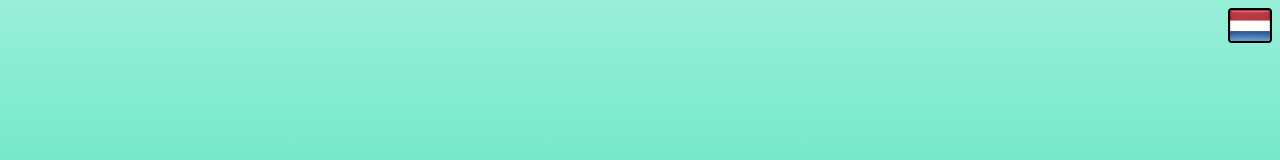
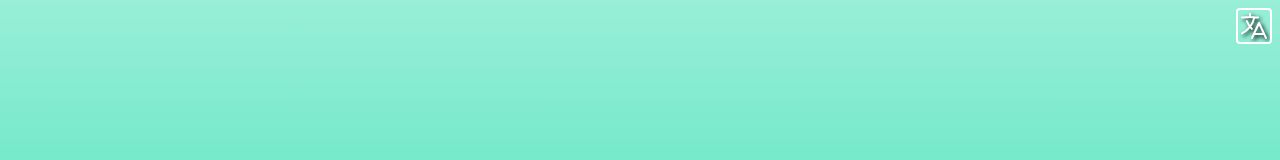
Before and after one commit to julianvansm/portfolio, a Vue app: page / in a window 1280 px wide. Shown: the top 160 px of the page. Built offline with nearby package versions, Linux system fonts and the light colour scheme.

Commit message:
lan switch

```diff
--- a/src/components/Welcome.vue
+++ b/src/components/Welcome.vue
@@ -1,16 +1,25 @@
 <template>
   <animation-tester class="-z-10 fixed"></animation-tester>
 
-  <span class="z-50 fixed top-0 right-0 m-2 border-black border-2 rounded overflow-hidden">
+  <span class="z-50 fixed top-0 right-0 m-2  border-white border-2 rounded overflow-hidden">
         <a class="hover:cursor-pointer" @click="lan()">
-                <img v-if="english === true" src="../../public/images/nl.png" alt="images/nl2.png"
-                     height="40"
-                     width="40">
-              <img v-if="english === false" src="../../public/images/en.png" alt="images/nl2.png"
-                   height="40"
-                   width="40">
+          <svg xmlns="http://www.w3.org/2000/svg" fill="none" viewBox="0 0 24 24" stroke-width="1.5"
+               stroke="white" class="w-8 h-8" style="filter: drop-shadow(2px 2px 2px black)">
+            <path stroke-linecap="round" stroke-linejoin="round"
+                d="m10.5 21 5.25-11.25L21 21m-9-3h7.5M3 5.621a48.474 48.474 0 0 1 6-.371m0 0c1.12 0 2.233.038 3.334.114M9 5.25V3m3.334 2.364C11.176 10.658 7.69 15.08 3 17.502m9.334-12.138c.896.061 1.785.147 2.666.257m-4.589 8.495a18.023 18.023 0 0 1-3.827-5.802"/>
+          </svg>
+
         </a>
+
     </span>
+<div>
+  <p v-if="english === true" style="filter: drop-shadow(2px 2px 1px black)"  class="text-white lan-animation fixed -top-20 right-14 z-50">
+    Switched to English
+  </p>
+  <p v-if="english === false" style="filter: drop-shadow(2px 2px 1px black)" class="text-white lan-animation fixed -top-20 right-14 z-50">
+    Vertaald naar het Nederlands
+  </p>
+</div>
   <div id="app">
     <div id="Home" class="top-0 w-0"></div>
     <div ref="intro"
@@ -53,7 +62,7 @@
          class="relative duration-1000 pt-20 ">
       <div class="relative">
         <div style=" border-top: 3px solid #0bd8a2; background: #00343d" class="project-list-wrapper">
-          <div  class="sticky z-30">
+          <div class="sticky z-30">
             <div style="background: #00343d;" class=" w-full flex justify-center">
               <div class="w-min">
                 <h2 class="text-6xl max-sm:text-5xl text-white text-center pt-4"
@@ -280,7 +289,16 @@ export default defineComponent({
 
 
 <style scoped>
-
+.lan-animation {
+  animation-name: lani;
+  animation-duration: 3s;
+}
+@keyframes lani {
+  0%  {top: -20%}
+  10% {top: 2%}
+  90% {top: 2%}
+  100% {top: -20%}
+}
 .sticky {
   position: sticky;
   top: 0;
```
